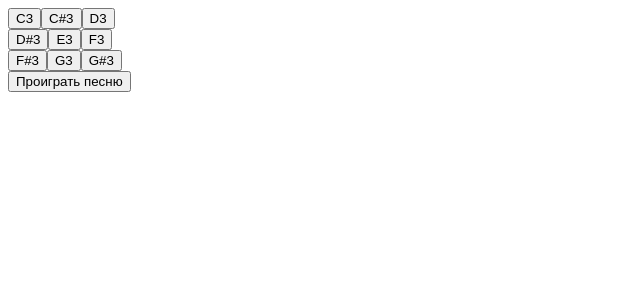
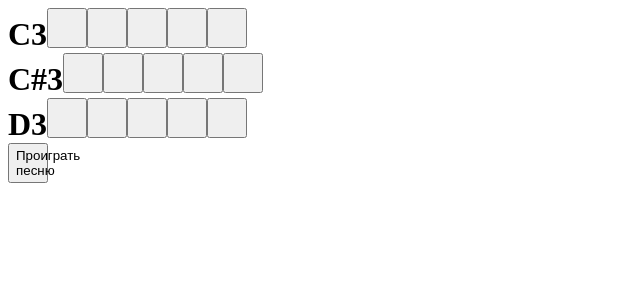
Before and after one commit to Wildexad/webSynth, a React (Create React App) app in the folder client/: page / in a window 1280 px wide. Shown: the top 300 px of the page, without its empty margins (0-640 px from the left). Built offline with nearby package versions, Linux system fonts and the light colour scheme.

Commit message:
further testing (very basic, just to see what works)

```diff
--- a/client/src/App.js
+++ b/client/src/App.js
@@ -6,8 +6,6 @@ export default function App() {
   return (
     <>
       <Timeline />
-
-      <button>Проиграть песню</button>
     </>
 
   );
--- a/client/src/components/Timeline.jsx
+++ b/client/src/components/Timeline.jsx
@@ -1,39 +1,68 @@
 import React from "react";
+import { useState } from "react";
 import * as Tone from "tone";
 
-function Square({ value }) {
+import "../styles/main.css";
+
+var notes = [];
+
+function Square({ pitch }) {
+    const [value, setValue] = useState(null);
+
     function handleClick() {
-      console.log("Clicked " + value);
-      const synth = new Tone.Synth().toDestination();
-      if (Tone.context.state != "running")
+        if (value !== 'X')
+        {
+            setValue('X');
+        }
+        else
+        {
+            setValue('');
+        }
+
+        const synth = new Tone.Synth().toDestination();  // Создается синтезатор (В будущем будет выбираться извне)
+
+        if (Tone.context.state !== "running")
         {
             Tone.start();  // Браузеры блокируют автопроигрывание звука, так что включаем его, если он не включен
         }
 
-      synth.triggerAttackRelease(value, "8n");
+        synth.triggerAttackRelease(pitch, "8n");  // Проигрывание звука
     }
 
     return <button className="square" onClick={handleClick}>{value}</button>;
 }
 
+
+
 export default function Timeline() {
     return (
         <>
             <div className="board-row">
-          <Square value="C3" />
-          <Square value="C#3" />
-          <Square value="D3" />
+                <h1>C3</h1>
+                <Square pitch="C3" />
+                <Square pitch="C3" />
+                <Square pitch="C3" />
+                <Square pitch="C3" />
+                <Square pitch="C3" />
             </div>
             <div className="board-row">
-          <Square value="D#3" />
-          <Square value="E3" />
-          <Square value="F3" />
+                <h1>C#3</h1>
+                <Square pitch="C#3" />
+                <Square pitch="C#3" />
+                <Square pitch="C#3" />
+                <Square pitch="C#3" />
+                <Square pitch="C#3" />
             </div>
             <div className="board-row">
-          <Square value="F#3" />
-          <Square value="G3" />
-          <Square value="G#3" />
+                <h1>D3</h1>
+                <Square pitch="D3" />
+                <Square pitch="D3" />
+                <Square pitch="D3" />
+                <Square pitch="D3" />
+                <Square pitch="D3" />
             </div>
+
+            <button>Проиграть песню</button>
         </>
     );
 }
--- /dev/null
+++ b/client/src/styles/main.css
@@ -0,0 +1,8 @@
+button {
+    width: 40px;
+    height: 40px;
+}
+
+h1 {
+    display: inline;
+}
```
Lines whose indentation alone changed are shown as unchanged.
